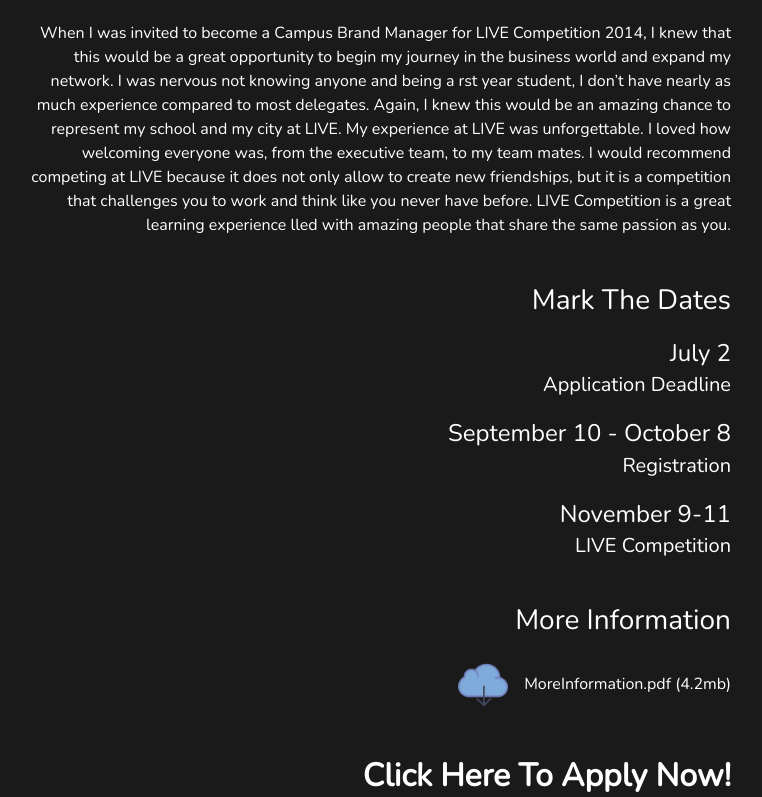
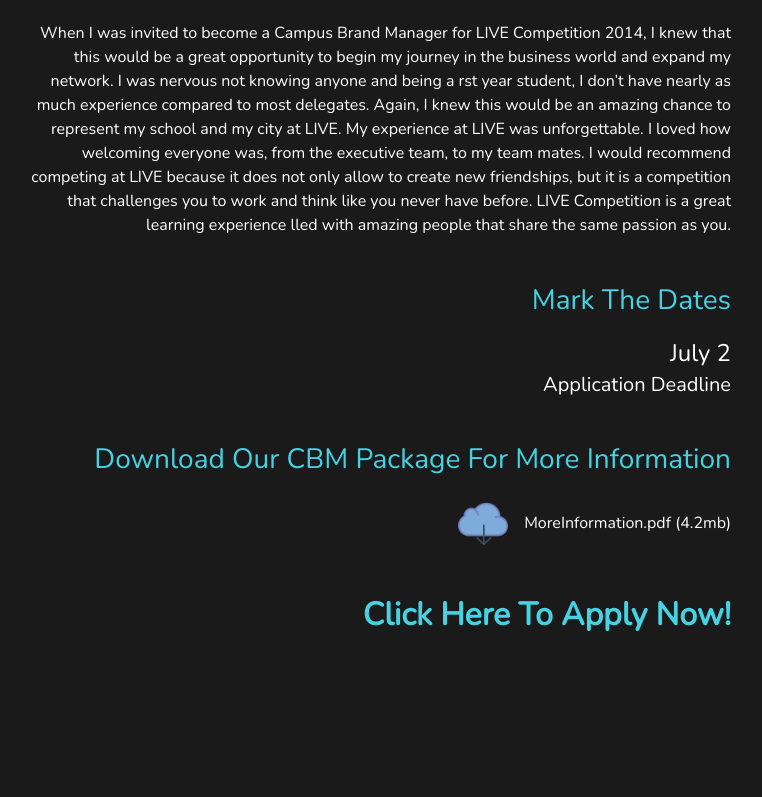
Before and after one commit to nafees-rawji/LiveCompetitionWebsite2017, a plain HTML site: page cbm.html in a window 1280 px wide. Shown: the part 1882-2679 px from the top of the page, without its empty margins (479-1241 px from the left). After the commit the page ends 2518 px from the top, so only its background shows below. Drawn offline with nearby package versions, Linux system fonts and the light colour scheme; a script that the page names is missing.

Commit message:
Changed colors

```diff
--- a/cbm.html
+++ b/cbm.html
@@ -25,7 +25,7 @@
     <h1 class="text-white mx-2">The CBM Program</h1>
 </div>
 <div class="cbm-content my-5">
-    <h3 class="text-white">What is a Campus Brand Manager?</h3>
+    <h3 class="text-bright-blue">What is a Campus Brand Manager?</h3>
     <p class="text-white indent">LIVE Campus Brand Managers (CBM) are enthusiastic, proactive, and innovative students
         at universities that are on-campus advocates for LIVE Competition.
         You will be working alongside other CBMs that are a part of the LIVE Program.
@@ -35,7 +35,7 @@
 </div>
 
 <div class="cbm-content my-5">
-    <h3 class="text-white">Roles and Responsibilities</h3>
+    <h3 class="text-bright-blue">Roles and Responsibilities</h3>
     <ul class="text-white px-0">
         <li>
             Represent LIVE and serve as a liaison between students from your campus and LIVE
@@ -56,7 +56,7 @@
 </div>
 
 <div class="cbm-content my-5 mx-sm-down-auto">
-    <h3 class="text-white text-center">What's in it for me?</h3>
+    <h3 class="text-bright-blue text-center">What's in it for me?</h3>
     <ul class="text-white cbm-gallery">
         <div class="cmb-card text-center p-3 my-3 mr-3">
             <img class="cmb-image" src="img/cbm/flask.png">
@@ -97,7 +97,7 @@
 </div>
 
 <div class="cbm-content my-5 mx-sm-down-auto text-right">
-    <h3 class="text-white">Words From Past CBMs</h3>
+    <h3 class="text-bright-blue">Words From Past CBMs</h3>
     <h6 class="text-white mt-4">KAREN GAMUROT</h6>
     <h6 class="text-white">LIVE CAMPUS BRAND MANAGER 2014</h6>
     <h6 class="text-white">Asper School of Business, University of Manitoba</h6>
@@ -113,30 +113,30 @@
 </div>
 
 <div class="cbm-content my-5 mx-sm-down-auto text-right">
-    <h3 class="text-white text-right">Mark The Dates</h3>
+    <h3 class="text-bright-blue text-right">Mark The Dates</h3>
     <div class="my-4">
         <h4 class="text-white">July 2</h4>
         <h5 class="text-white">Application Deadline</h5>
     </div>
-    <div class="my-4">
-        <h4 class="text-white">September 10 - October 8</h4>
-        <h5 class="text-white">Registration</h5>
-    </div>
-    <div class="my-4">
-        <h4 class="text-white">November 9-11</h4>
-        <h5 class="text-white">LIVE Competition</h5>
-    </div>
+    <!--<div class="my-4">-->
+        <!--<h4 class="text-white">September 10 - October 8</h4>-->
+        <!--<h5 class="text-white">Registration</h5>-->
+    <!--</div>-->
+    <!--<div class="my-4">-->
+        <!--<h4 class="text-white">November 9-11</h4>-->
+        <!--<h5 class="text-white">LIVE Competition</h5>-->
+    <!--</div>-->
 </div>
 
 
 <div class="cbm-content my-5 mx-sm-down-auto text-right">
-    <h3 class="text-white text-right">More Information</h3>
+    <h3 class="text-bright-blue text-right">Download Our CBM Package For More Information</h3>
     <div class="my-4">
         <a href="doc/CBM-PACKAGE.pdf" class="text-white"><img class="cbm-small-icon" src="img/cbm/cloud-computing.png">MoreInformation.pdf (4.2mb)</a>
     </div>
 </div>
 <div class="cbm-content my-5 mx-sm-down-auto text-right">
-    <a href="doc/CBM-APP-2017.docx" class="h2 text-white text-right text-underline"><b>Click Here To Apply Now!</b></a>
+    <a href="doc/CBM-APP-2017.docx" class="h2 text-bright-blue text-right"><b>Click Here To Apply Now!</b></a>
 </div>
 <script src="https://code.jquery.com/jquery-1.12.0.min.js"></script>
 <script>window.jQuery || document.write('<script src="js/vendor/jquery-1.12.0.min.js"><\/script>')</script>
--- a/css/main.css
+++ b/css/main.css
@@ -314,6 +314,10 @@
 
 .text-blue {
     color: #01799A;
+}
+
+.text-bright-blue {
+    color: rgb(69, 211, 228);
 }
 
 #back-to-top {
```
